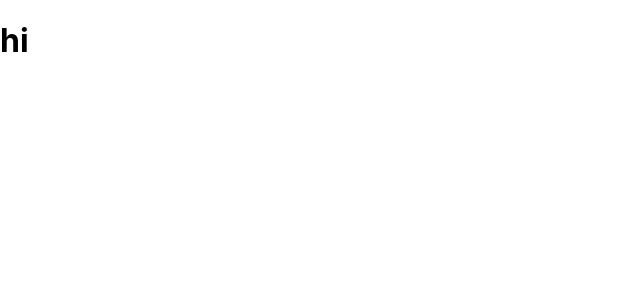
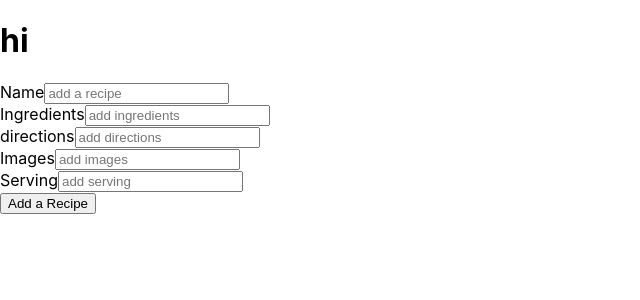
Before and after one commit to shirsi/CRUD-Project, a React (Create React App) app in the folder frontend/recipes/: page / in a window 1280 px wide. Shown: the top 300 px of the page, without its empty margins (0-640 px from the left). Built offline with nearby package versions, Linux system fonts and the light colour scheme; no server answers.

Commit message:
finished New Components

```diff
--- a/frontend/recipes/src/App.js
+++ b/frontend/recipes/src/App.js
@@ -1,13 +1,13 @@
 import React from 'react'
-
+import New from './components/New'
 
 /*
 ********************************************************
-          Define
+        set up connection to backend
 ********************************************************
 */
 
-let baseURL = ''
+let baseURL = process.env.REACT_APP_BASEURL
 
 if(process.env.NODE_ENV === 'development'){
   baseURL = 'http://localhost:3003'
@@ -16,18 +16,13 @@ if(process.env.NODE_ENV === 'development'){
 }
   console.log(baseURL);
 
-
-
 /*
 ********************************************************
            BEGIN OF CLASS
 ********************************************************
 */
 
-
  class App extends React.Component {
-
-
    /*
    ********************************************************
        WAITS FOR BROWSER BEFORE GRABS INFO FROM SERVER
@@ -85,11 +80,9 @@ if(process.env.NODE_ENV === 'development'){
 
   render(){
   return (
-
-
     <div className="App">
       <h1>hi</h1>
-
+      <New baseURL={baseURL} handleAddRecipe={this.handleAddRecipe}/>
     </div>
   )
 
--- a/frontend/recipes/src/components/New.js
+++ b/frontend/recipes/src/components/New.js
@@ -0,0 +1,72 @@
+import React from 'react'
+class New extends React.Component {
+  constructor(props){
+    super(props)
+    this.state = {
+      name: '',
+      ingredients: [],
+      directions:'',
+      image:'',
+      serving:'',
+      likes: false
+    }
+    this.handleChange = this.handleChange.bind(this)
+  }//constructor end
+  handleChange(event){
+    this.setState({
+      [event.currentTarget.id]: event.currentTarget.value
+    })
+  }
+  async handleSubmit(event){
+    event.preventDefault()
+    try{
+      let response = await fetch(this.props.baseURL + '/recipes',
+      {
+        method:'POST',
+        body:JSON.stringify({
+          name: this.state.name,
+          ingredients: this.state.ingredients,
+          directions: this.state.directions,
+          image: this.state.image,
+          serving: this.state.serving,
+          likes: this.state.likes
+        }),
+        header:{
+          'Content-Type':'application/json'
+        }
+      }
+    )
+    let data = await response.json()
+    this.props.handleAddRecipe(data)
+    this.setState({
+      name: '',
+      ingredients: [],
+      directions: '',
+      image: '',
+      serving: '',
+      likes: ''
+    })
+  }catch(e){
+      console.error(e)
+    }
+  }
+  render(){
+    return(
+      <form onSubmit={this.handleSubmit}>
+        <label htmlFor="name">Name</label>
+        <input type="text" id="name" name="name" onChange={this.handleChange} value={this.state.name} placeholder="add a recipe"/><br/>
+        <label htmlFor="ingredients">Ingredients</label>
+        <input type="text" id="ingredients" name="ingredients" onChange={this.handleChange} value={this.state.ingredients} placeholder="add ingredients"/><br/>
+        <label htmlFor="directions">directions</label>
+        <input type="text" id="directions" name="directions" onChange={this.handleChange} value={this.state.directions} placeholder="add directions"/><br/>
+        <label htmlFor="images">Images</label>
+        <input type="text" id="images" name="images" onChange={this.handleChange} value={this.state.images} placeholder="add images"/><br/>
+        <label htmlFor="serving">Serving</label>
+        <input type="text" id="serving" name="serving" onChange={this.handleChange} value={this.state.serving} placeholder="add serving"/><br/>
+        <input type="submit" value="Add a Recipe"/>
+      </form>
+    )
+  }
+}
+
+export default New
```
